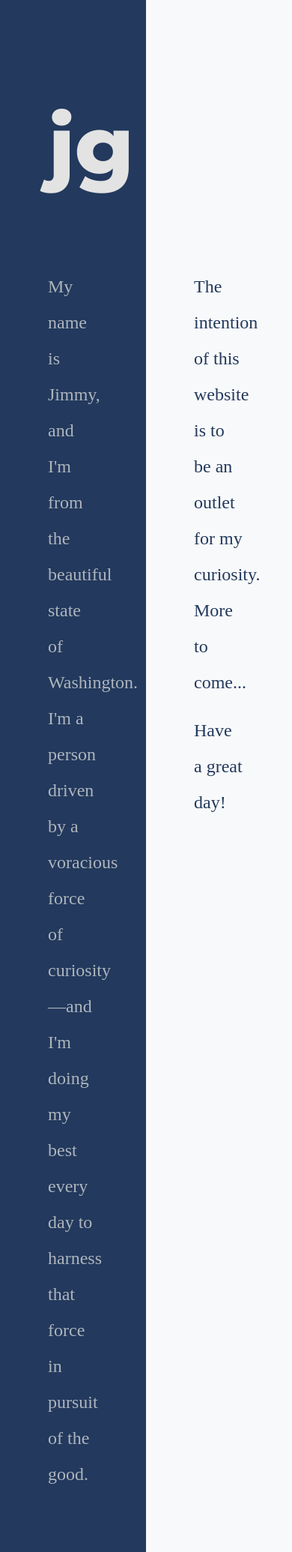
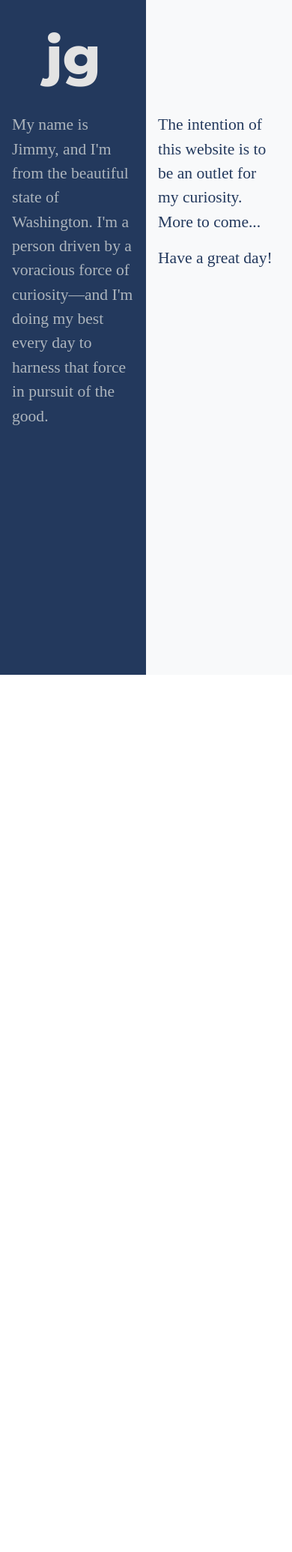
Before and after one commit to jimmygle/jimmygle.github.io, a Jekyll site: the page built from _pages/index.html, in a window 390 px wide. Shown: the whole page at 75% size. Built offline with Jekyll 4.4.1, drawn with Linux system fonts in a browser that asks for light colours; some web fonts are replaced; after the commit the page ends 900 px from its top, so only the background shows below that.

Commit message:
Cleans up landing page styles and mobile look

```diff
--- a/_pages/index.html
+++ b/_pages/index.html
@@ -5,19 +5,17 @@ permalink: /index.html
 body_id: home
 ---
 
-<div class="home-title">
-    <h1>jg</h1>
+<div class="half dark">
+    <h1 class="site-title">jg</h1>
     <p>
         My name is Jimmy, and I'm from the beautiful state of Washington. I'm a person driven by a voracious force of curiosity&mdash;and I'm doing my best every day to harness that force in pursuit of the good.
     </p>
 </div>
 
-<div class="home-content">
-    <h1>&nbsp;</h1>
-    <div class="about">
-        <p>
-            The intention of this website is to be an outlet for my curiosity. More to come...
-        </p>
-        <p>Have a great day!</p>
-    </div>
+<div class="half light">
+    <h1 class="site-title">&nbsp;</h1>
+    <p>
+        The intention of this website is to be an outlet for my curiosity. More to come...
+    </p>
+    <p>Have a great day!</p>
 </div>
--- a/_sass/main.scss
+++ b/_sass/main.scss
@@ -66,11 +66,6 @@ html, body {
             font-style: italic;
         }
     }
-
-    // & div.disclaimer {
-    //     @include alert-variant();
-    //     margin-bottom: 2rem;
-    // }
 
     & blockquote {
         padding: 1rem 1rem 1rem 1.5rem;
--- a/_sass/pages/home.scss
+++ b/_sass/pages/home.scss
@@ -1,68 +1,60 @@
+
 body#home {
     font-family: 'Radley', serif;
-    font-size: 18px;
-    line-height: 2rem;
 
-    img {
-        max-width: 90%;
-        height: auto;
-        margin: 0 auto 1rem auto;
-        padding: 0.25rem;
-        border-radius: 0.25rem;
-        border: 1px solid $color-light-gray;
-        background-color: $white;
-        display: block;
-    }
+    h1.site-title {
+        text-align: center;
+        font-size: 4.5rem;
+        padding: 0;
+        font-family: $font-primary-xbold;
+        vertical-align: middle;
+        margin-bottom: 2rem;
+        user-select: none;
 
-    .image-with-caption {
-        max-width: 90%;
-        height: auto;
-        margin: 0 0 1rem 0;
-        border: 0;
-        display: inline-block;
-        text-align: center;
-
-        &> img {
-            border: 0;
-            max-width: 100%;
-            margin: 0;
-            padding: 0;
-        }
-
-        &> span {
-            color: $color-text-primary;
-            font-family: $font-primary-light;
-            font-size: .75rem;
-            line-height: 1.25rem;
+        @include media-breakpoint-up(md) {
+            font-size: 7rem;
+            margin-bottom: 6rem;
         }
     }
 
-    .home-title {
-        background-color: $color-text-navy;
+    p {
+        @include font-size(1.5rem);
+        line-height: 1.5;
+
+        @include media-breakpoint-up(md) {
+            line-height: 2;
+        }
+    }
+
+    a {
+        text-decoration: none;
+    }
+
+    .half {
         width: 50%;
         min-height: 100%;
+        padding: 2rem 1rem 1rem 1rem;
+
+        @include media-breakpoint-up(md) {
             padding: 8rem 4rem 4rem 4rem;
+        }
+    }
+
+    .dark {
+        background-color: $color-text-navy;
 
         h1 {
-            text-align: center;
-            font-size: 7rem;
-            margin-bottom: 6rem;
-            padding: 0;
-            font-family: $font-primary-xbold;
             color: $color-light-gray;
-            vertical-align: middle;
         }
 
-        p, nav {
-            font-size: 24px;
-            line-height: 2;
+        p {
             color: $gray-500;
-            font-family: 'Radley', serif;
+        }
 
         a {
             color: $gray-400;
             border-bottom: 1px solid $gray-400;
-                text-decoration: none;
+
             &:hover {
                 border-bottom: 1px solid $gray-300;
                 color: $gray-300;
@@ -70,43 +62,21 @@ body#home {
         }
     }
 
-        nav {
-            margin-top: 3rem;
-        }
+    .light {
+        background-color: $gray-100;
+
+        p {
+            color: $color-text-navy;
         }
 
-    .home-content {
-        background-color: $gray-100;
-        width: 50%;
-        min-height: 100%;
-        padding: 8rem 4rem 4rem 4rem;
+        a {
+            color: $color-text-navy;
+            border-bottom: 1px solid $color-text-navy;
 
-        h1 {
-            text-align: center;
-            font-size: 7rem;
-            margin-bottom: 6rem;
-            padding: 0;
-            font-family: $font-primary-xbold;
+            &:hover {
+                border-bottom: 1px solid $color-text-navy;
                 color: $color-text-navy;
-            vertical-align: middle;
-        }
-
-        .about {
-            font-size: 24px;
-            line-height: 2;
-            color: $color-text-navy;
-            font-family: 'Radley', serif;
-
-            &> h2 {
-                margin-top: 0;
-            }
-
-            &> .image-with-caption {
-                width: 250px;
-                float: left;
-                margin-right: 1rem;
             }
         }
     }
-
 }
```
Lines whose indentation alone changed are shown as unchanged.
